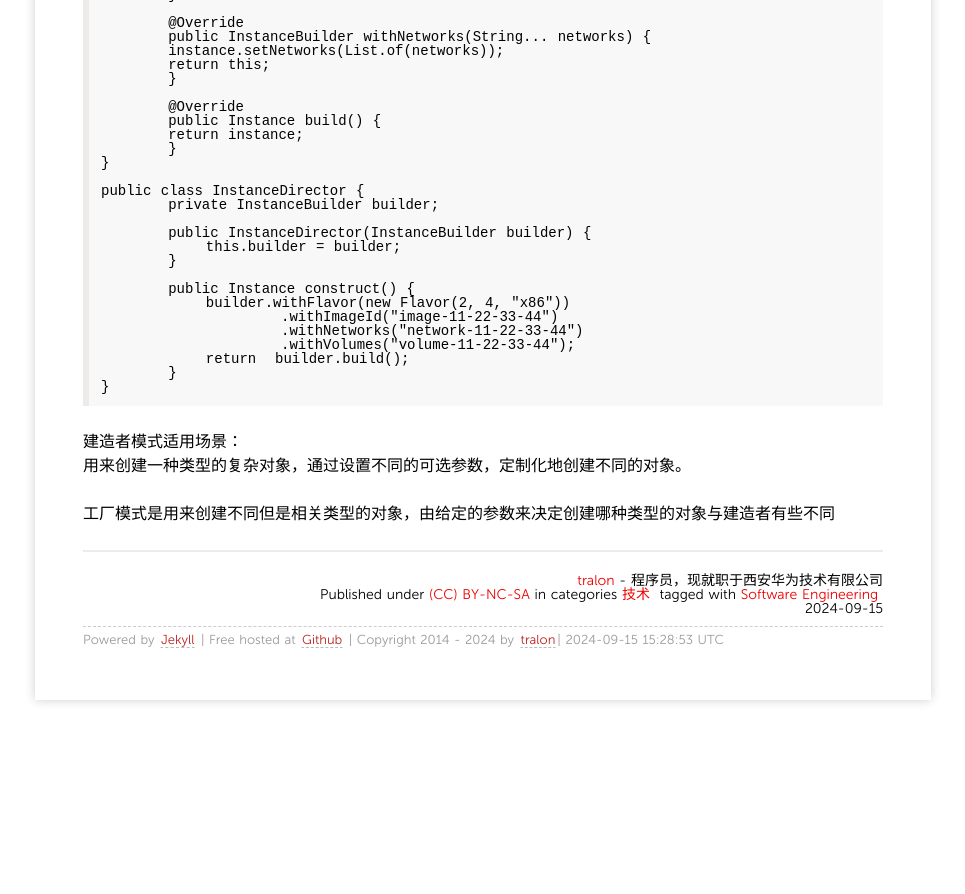
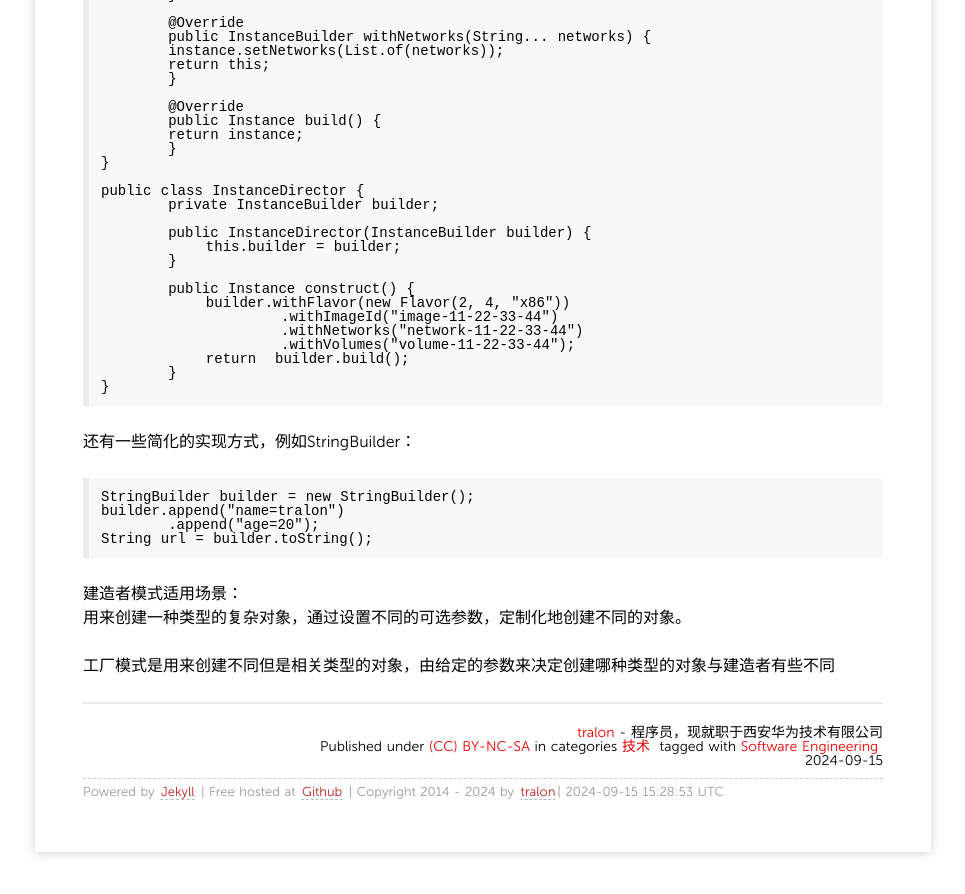
Before and after one commit to zhangchunlong/zhangchunlong.github.io, a Jekyll site: the page built from _posts/2024/2024-09-15-builder_dm.md, in a window 1280 px wide and 900 px high, scrolled down 2222 px. Shown: the top 894 px of the window, without its empty margins (157-1122 px from the left). Built offline with Jekyll 4.4.1, drawn with Linux system fonts in a browser that asks for light colours; nearby versions of some CDN libraries; Markdown is read by kramdown in place of the engine named in the settings; comment, search, counter and statistics services are not loaded; before the commit the page ends 2970 px from its top, so only the background shows below that.

```diff
--- a/_posts/2024/2024-09-15-builder_dm.md
+++ b/_posts/2024/2024-09-15-builder_dm.md
@@ -130,6 +130,13 @@ Product表示被构造的复杂对象，ConcreteBuilder创建该产品的内部
     	}
 	}
 
+还有一些简化的实现方式，例如StringBuilder：
+
+	StringBuilder builder = new StringBuilder();
+	builder.append("name=tralon")
+       	.append("age=20");
+	String url = builder.toString();
+
 建造者模式适用场景：
 用来创建一种类型的复杂对象，通过设置不同的可选参数，定制化地创建不同的对象。
 
```
Also changed, not shown: _posts/2024/2024-09-15-prototype_dm.md (added, +16 -0 lines), media/pic/prototype.PNG (added).
